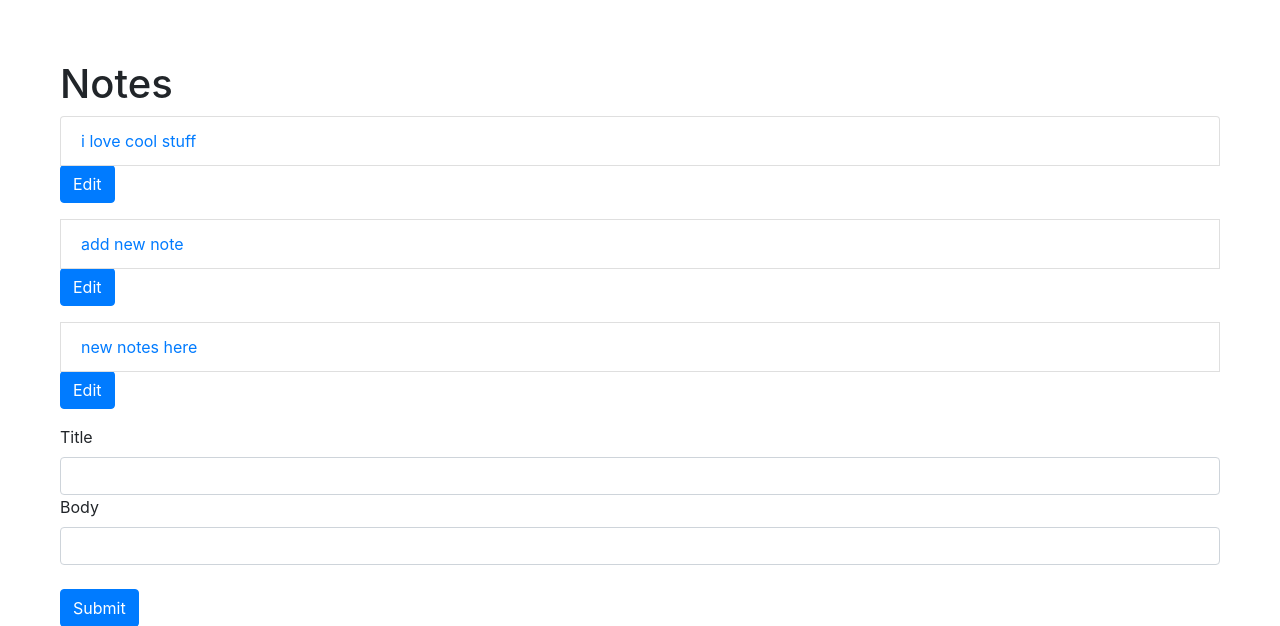
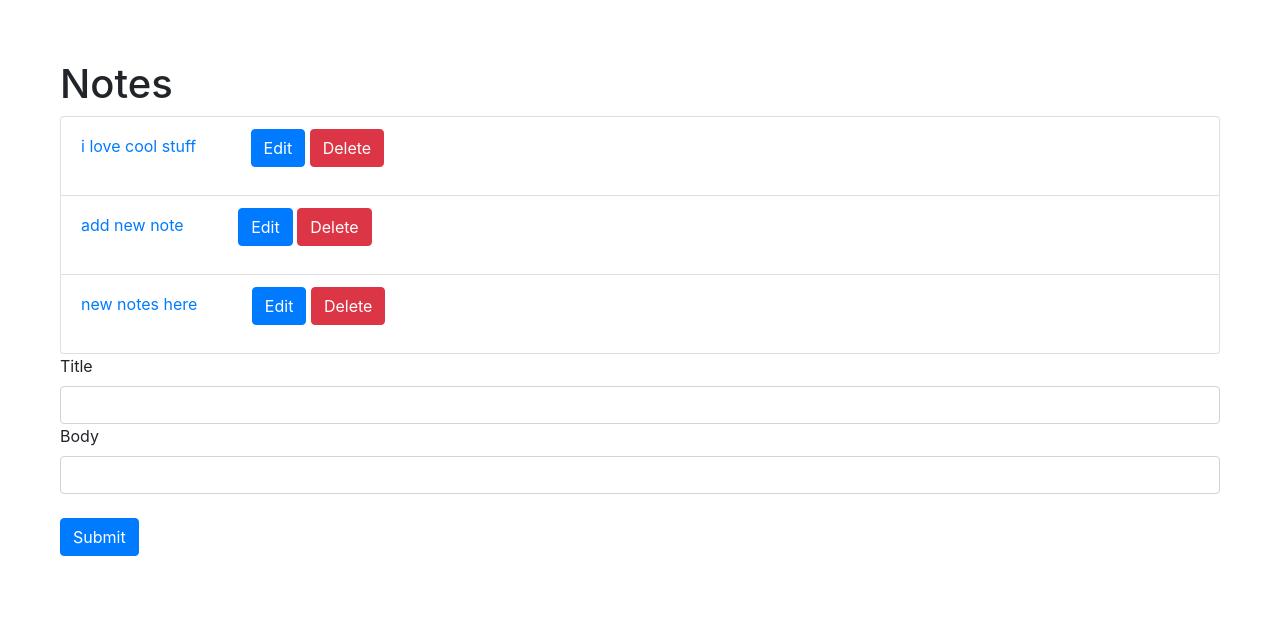
Before and after one commit to andywu8/django-note-app, a Django app: page / in a window 1280 px wide. Shown: the top 626 px of the page. Run offline with Django 4.2, Linux system fonts and the light colour scheme; data comes from the database, SQL or seed files in the repository; both versions use the stored data as it was after the commit.

Commit message:
add delete function, struggling with text-align

```diff
--- a/notes_api/templates/notes_api/index.html
+++ b/notes_api/templates/notes_api/index.html
@@ -17,12 +17,16 @@
         <ul class="list-group">
             {% for note in latest_notes_list %}
                 <li class="list-group-item">
-                    <a href="{% url 'notes_api:note_detail' note.id %}">{{ note.title }}</a>
+                    <a href="{% url 'notes_api:note_detail' note.id %}"  style="display: inline-block; margin-right: 50px;">{{ note.title }}</a>
+                    <form class="form-group" action="{% url 'notes_api:edit_note' note.id%}"  style="display: inline-block;">
+                        {% csrf_token %}
+                        <button type="submit" class="btn btn-primary">Edit</button>
+                    </form>
+                    <form class="form-group" action="{% url 'notes_api:delete_note' note.id%}"  style="display: inline-block;">
+                        {% csrf_token %}
+                        <button type="submit" class="btn btn-danger">Delete</button>
+                    </form>
                 </li>
-                <form class="form-group" action="{% url 'notes_api:edit_note' note.id%}">
-                    {% csrf_token %}
-                    <button type="submit" class="btn btn-primary">Edit</button>
-                </form>
             {% endfor %}
         </ul>
         <form class="form-group" action="{% url 'notes_api:add_note' %}" method="post">
--- a/notes_api/urls.py
+++ b/notes_api/urls.py
@@ -6,6 +6,7 @@ urlpatterns = [
     path('', views.NoteList.as_view(), name='note_list'),
     path('detail/<int:pk>/', views.NoteDetail.as_view(), name='note_detail'),
     path('add_note/', views.add_note, name='add_note'),
+    path('delete_note/<int:pk>/', views.delete_note, name='delete_note'),
     path('edit/<int:pk>/', views.EditNote.as_view(), name='edit_note'),
     path('edit/<int:pk>/update_note', views.update_note, name='update_note'),
 ]
--- a/notes_api/views.py
+++ b/notes_api/views.py
@@ -46,3 +46,8 @@ def add_note(request):
         if note.is_valid():
             note.save()
             return HttpResponseRedirect(reverse('notes_api:note_list'))
+
+def delete_note(request, pk):
+    note = get_object_or_404(Note, pk=pk)
+    note.delete()
+    return HttpResponseRedirect(reverse('notes_api:note_list'))
```
Also changed, not shown: db.sqlite3.
